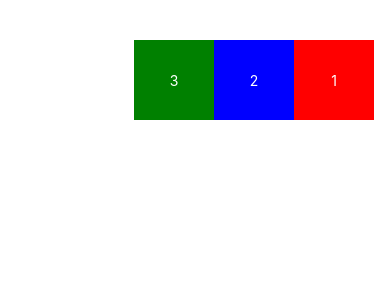
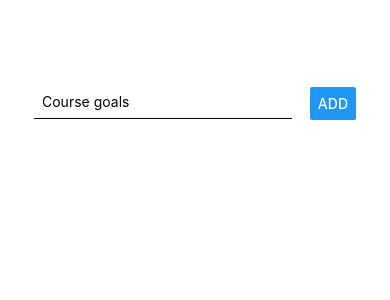
Before and after one commit to PnBafon/Learning-React-Native, a React Native app: screen / in a window 390 px wide. Shown: the top 300 px of the page. Built offline with nearby package versions, Linux system fonts and the light colour scheme.

Commit message:
updated the project Goals

```diff
--- a/App.js
+++ b/App.js
@@ -6,8 +6,8 @@ import Flexbox from "./Flexbox";
 export default function App() {
   return (
     <View style={{padding: 16, paddingTop: 40}} >
-      {/* <CourseObjectives /> */}
-      <Flexbox />
+      <CourseObjectives />
+      {/* <Flexbox /> */}
       <StatusBar style="auto" />
     </View>
   );
--- a/CourseObjectives.js
+++ b/CourseObjectives.js
@@ -1,6 +1,21 @@
-
+import { useState } from 'react';
 import {View, Text, TextInput, Button} from 'react-native'
 export default function CourseObjectives(){
+  const [inputGoal, setInputGoal] = useState('')
+  const [goals, setGoals] = useState([])
+
+  const handleInputGoal = (enteredText) =>{
+    setInputGoal(enteredText)
+  }
+
+  const handleUpdateGoals = ()=>{
+    setGoals((currentGoals) => [...currentGoals, inputGoal]);
+    setInputGoal('')
+  }
+
+  const dropGoal = (index) =>{
+    setGoals((goals) => goals.filter((goal,index) => console.log(goal,index)))
+  }
     return (
       <View style={{ paddingTop: 45, paddingHorizontal: 18 }}>
         <View
@@ -19,10 +34,35 @@ export default function CourseObjectives(){
               padding: 8,
               width: "80%",
             }}
+            value={inputGoal}
+            onChangeText={handleInputGoal}
           />
-          <Button title="ADD" />
+          <Button title="ADD" onPress={handleUpdateGoals} />
         </View>
-        <View></View>
+        <View>
+          {goals.map((goal, index) => {return (
+            <Todo goal={goal} index={index}  key={index} />
+          );}
+
+          )}
+        </View>
       </View>
     );
 }
+
+const Todo = ({ goal, index, drop }) => {
+  return (
+    <View
+      style={{
+        flexDirection: "row",
+        alignItems: "center",
+        justifyContent: "space-between",
+        marginTop: 8,
+      }}
+    >
+      <Text>{goal}</Text>
+
+      <Button title="remove" />
+    </View>
+  );
+};
--- a/Flexbox.js
+++ b/Flexbox.js
@@ -1,37 +1,34 @@
-import { View, Text } from "react-native";
+import { View, Text, StyleSheet } from "react-native";
 
 const Flexbox = () => {
   return (
-    <View style={{flexDirection: 'row-reverse'}}>
+    <View style={{flexDirection: 'row', width: '90%', height: 300, alignItems: 'center',}}>
       <View
         style={{
-          height: 80,
-          width: 80,
           backgroundColor: "red",
           justifyContent: "center",
           alignItems:"center",
+          flex: 1
       }}
       >
-        <Text style={{ color: "white" }}>1</Text>
+        <Text style={{ color: "white" }}>1 First box</Text>
       </View>
       <View
         style={{
-          height: 80,
-          width: 80,
           backgroundColor: "blue",
           justifyContent: "center",
           alignItems:"center",
+          flex:2
       }}
       >
         <Text style={{ color: "white" }}>2</Text>
       </View>
       <View
         style={{
-          height: 80,
-          width: 80,
           backgroundColor: "green",
           justifyContent: "center",
           alignItems:"center",
+          flex:1
       }}
       >
         <Text style={{ color: "white" }}>3</Text>
@@ -40,4 +37,11 @@ const Flexbox = () => {
   );
 };
 
+
+const style = StyleSheet.create({
+  screen: {
+
+  }
+})
+
 export default Flexbox;
```
